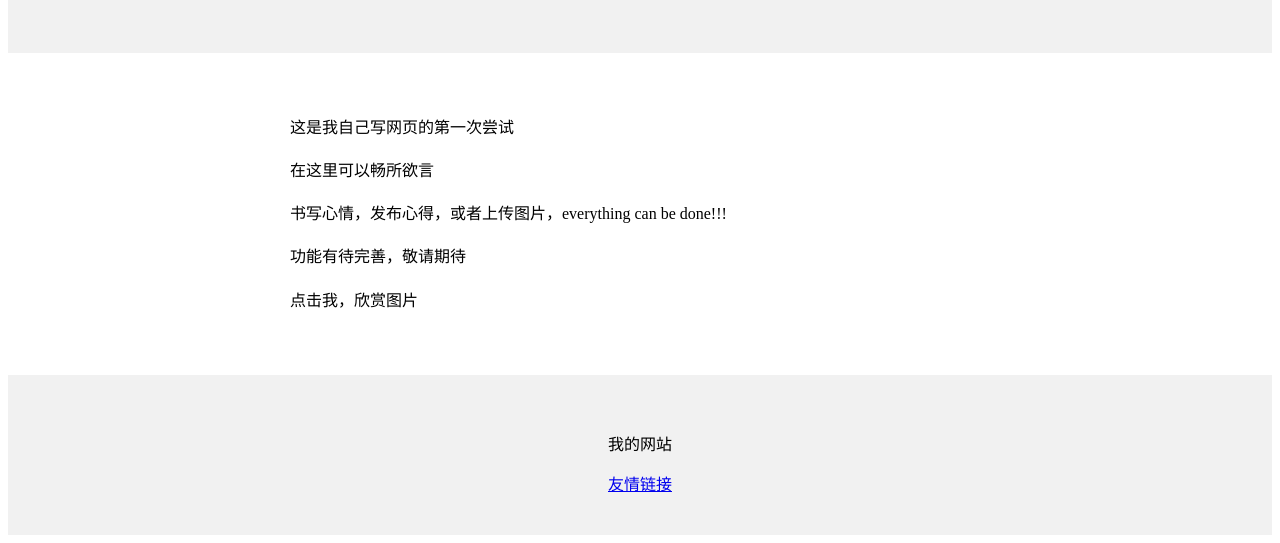
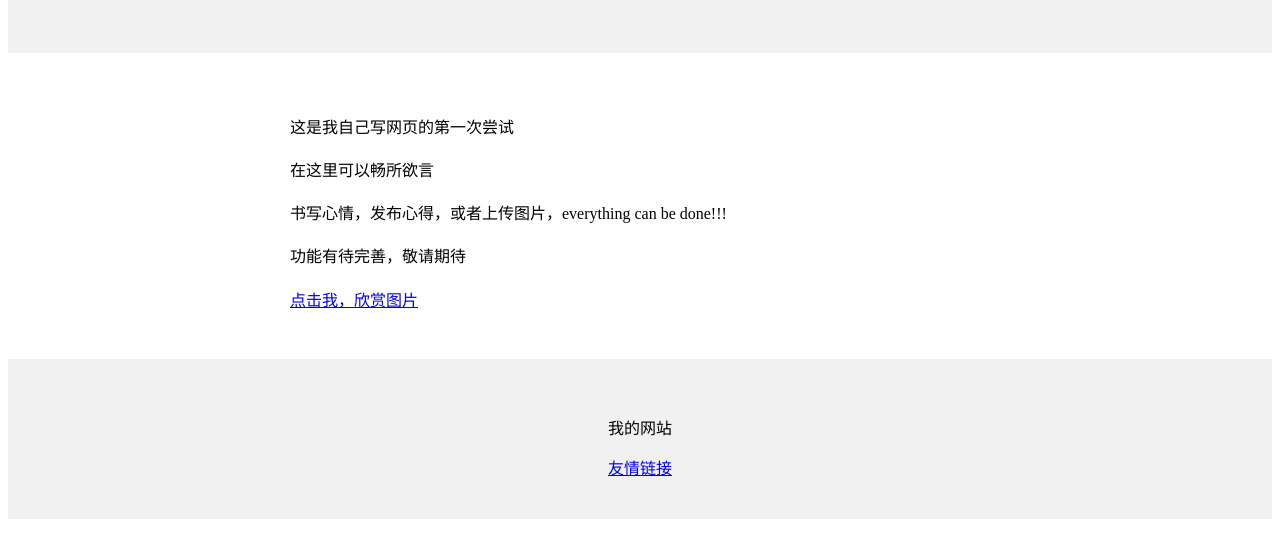
Before and after one commit to TheBreeze12/html01, a plain HTML site: page index.html in a window 1280 px wide. Shown: the part 368-911 px from the top of the page. Drawn offline with Linux system fonts and the light colour scheme.

Commit message:
Update index.html

```diff
--- a/index.html
+++ b/index.html
@@ -25,7 +25,7 @@ line-height: 1.7;
 <p>在这里可以畅所欲言</p>
 <p >书写心情，发布心得，或者上传图片，everything can be done!!!</p>
 <p>功能有待完善，敬请期待</p>
-<p>点击我，欣赏图片</p>
+<a href="new.html">点击我，欣赏图片</a>
 </div>
 
 
```
